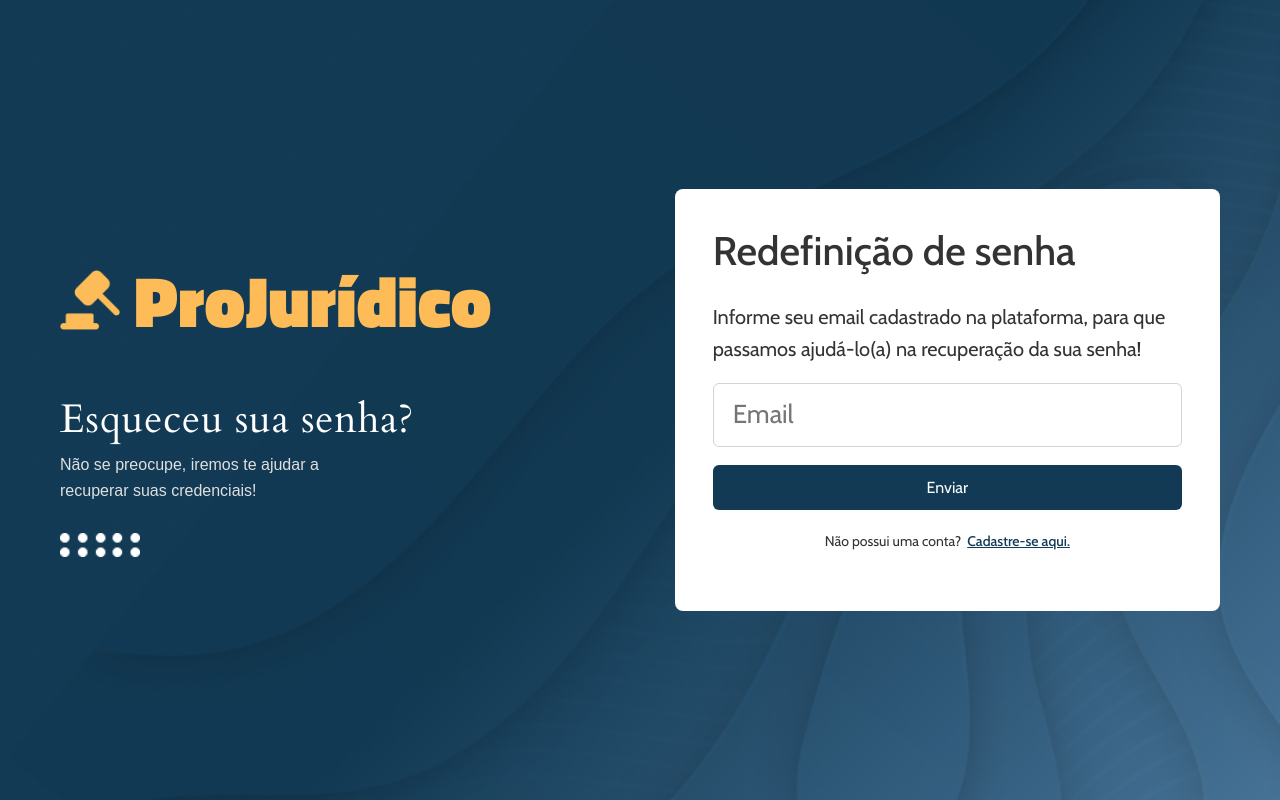
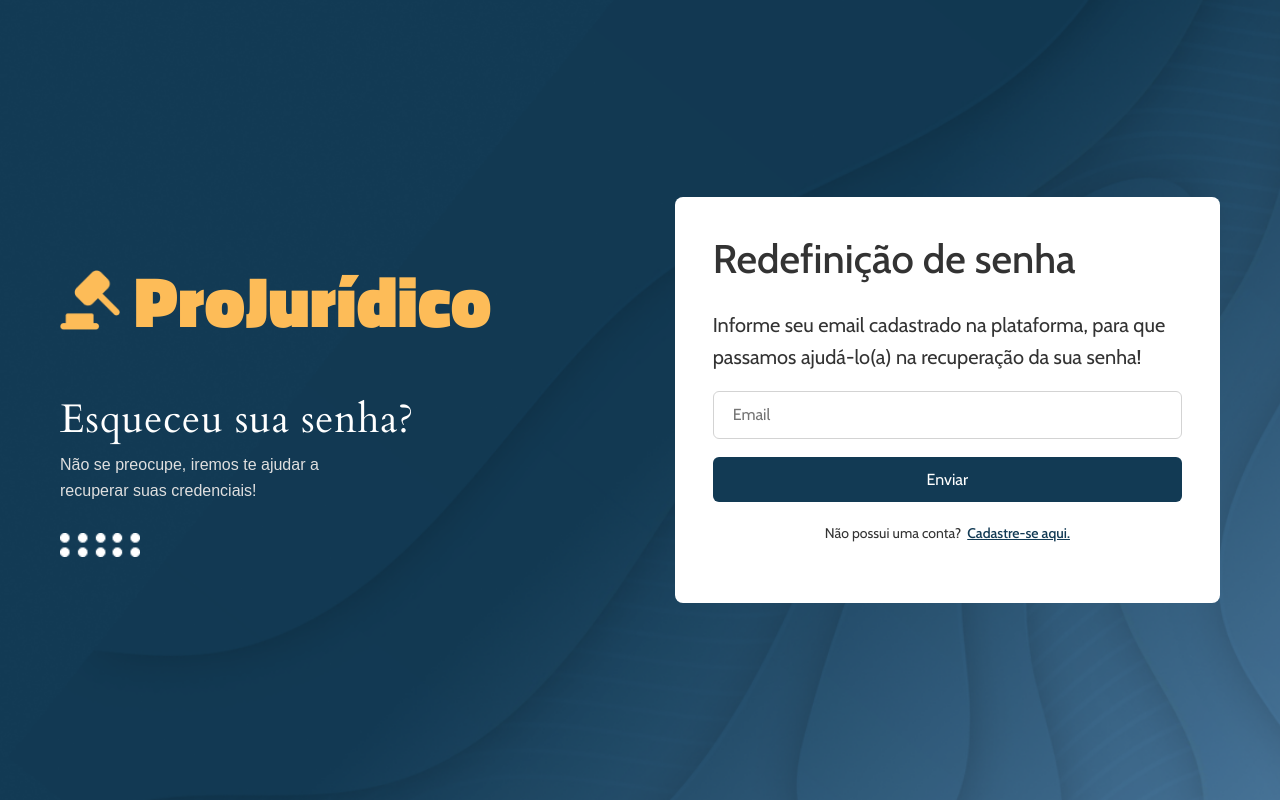
Before and after one commit to LucasWanderleyGomes/ProJuridico-front, a React (Vite) app in the folder projuridico_frontend/: page /forgot-password in a window 1280 px wide. Built offline with nearby package versions, Linux system fonts and the light colour scheme; the HTML template or start-up script is replaced by a standard one; a web font is replaced by a local one.

Commit message:
[LOGIN/CAD/ESQ] - ajustes
consertando bug de visualização do campo de email e username - receberam propriedade de outro componente

```diff
--- a/projuridico_frontend/src/components/Form.jsx
+++ b/projuridico_frontend/src/components/Form.jsx
@@ -51,7 +51,7 @@ const Form = ({route, method}) =>{
             <p id="texto-formulario">Entre com suas credenciais</p>
             <input
                 type="email"
-                className="input email"
+                className="input"
                 value={email}
                 onChange={(e) => setEmail(e.target.value)}
                 placeholder="Email"
--- a/projuridico_frontend/src/components/FormCadastro.jsx
+++ b/projuridico_frontend/src/components/FormCadastro.jsx
@@ -46,14 +46,14 @@ const FormCadastro = ({route, method}) =>{
             <h1>{titulo}</h1>
             <input
                 type="text"
-                className="input email"
+                className="input"
                 value={username}
                 onChange={(e) => setUserName(e.target.value)}
                 placeholder="Nome"
             />
             <input
                 type="email"
-                className="input email"
+                className="input"
                 value={email}
                 onChange={(e) => setEmail(e.target.value)}
                 placeholder="Email"
--- a/projuridico_frontend/src/components/FormEsqueciSenha.jsx
+++ b/projuridico_frontend/src/components/FormEsqueciSenha.jsx
@@ -36,7 +36,7 @@ const FormEsqueciSenha = ({route}) => {
             <input
                 id="input-email-forgot"
                 type="text"
-                className="input email"
+                className="input"
                 value={email}
                 onChange={(e) => setEmail(e.target.value)}
                 placeholder="Email"
```
